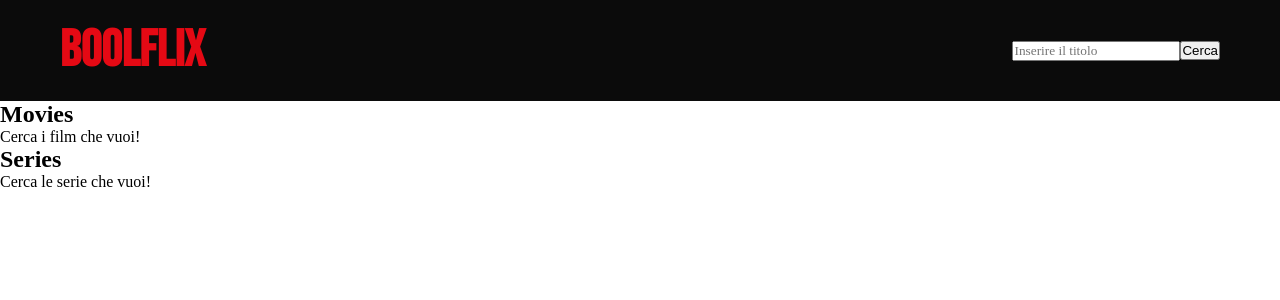
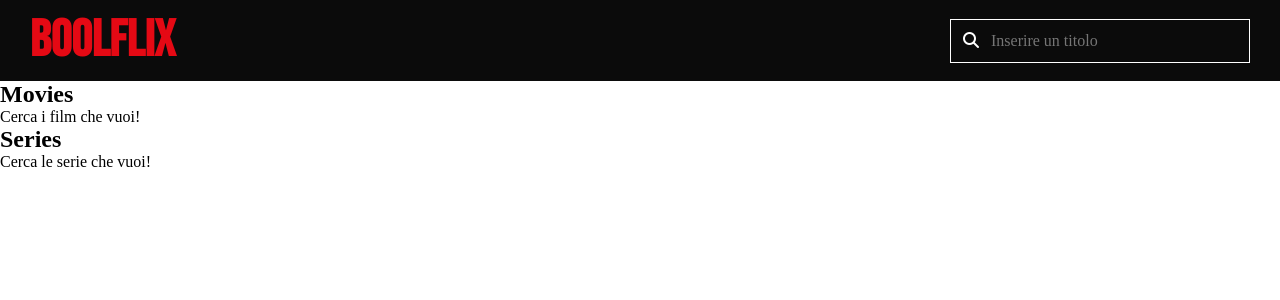
Before and after one commit to Vittoriocorradi/vite-boolflix, a Vue app: page / in a window 1280 px wide. Shown: the top 300 px of the page. Built offline with nearby package versions, Linux system fonts and the light colour scheme; a web font is replaced by a local one.

Commit message:
Milestone 4 - stilizzazione header

```diff
--- a/src/assets/scss/_partials/_typography.scss
+++ b/src/assets/scss/_partials/_typography.scss
@@ -9,4 +9,5 @@ h1 {
 
 input {
     font-family: inherit;
+    font-size: 1em
 }
--- a/src/assets/scss/_partials/_variables.scss
+++ b/src/assets/scss/_partials/_variables.scss
@@ -1,5 +1,7 @@
 $primary-color: #e50914;
+$secondary-color: #fff;
 
 :root{
     --primary-color: #{$primary-color};
+    --secondary-color: #{$secondary-color};
 }
--- a/src/components/AppHeader.vue
+++ b/src/components/AppHeader.vue
@@ -15,10 +15,10 @@
         <h1>
             boolflix
         </h1>
-        <div>
-            <label for="name-search"></label>
-            <input type="text" id="name-search" placeholder="Inserire il titolo" @keyup="$emit('type')" v-model="store.searchInput">
-            <button type="button" @click="$emit('search')">Cerca</button>
+        <div class="search-bar">
+            <label for="name-search"><i class="fa-solid fa-magnifying-glass"></i></label>
+            <input type="text" id="name-search" placeholder="Inserire un titolo" @keyup="$emit('type')" v-model="store.searchInput">
+            <!-- <button type="button" @click="$emit('search')">Cerca</button> -->
         </div>
 
     </header>
@@ -33,15 +33,41 @@
         display: flex;
         justify-content: space-between;
         align-items: center;
-        padding: 1.25rem 3.75rem;
+        padding: .625rem 1.875rem;
 
         h1 {
             color: var(--primary-color);
             text-transform: uppercase;
         }
 
-        input {
+        .search-bar {
+            border: .0625rem solid #fff;
+            color: var(--secondary-color);
+            width: 18.75rem;
+            display: flex;
+            align-items: center;
 
+            label {
+                padding: .75rem;
+                display: inline-block;
+                height: 100%;
+            }
+
+            input {
+                padding: .625rem 0;
+                background-color: inherit;
+                color: inherit;
+                border: none;
+                display: inline-block;
+                width: max-content;
+                flex-grow: 1;
+
+                &:focus {
+                    outline: none;
+                }
+
+
+            }
         }
     }
 </style>
```
